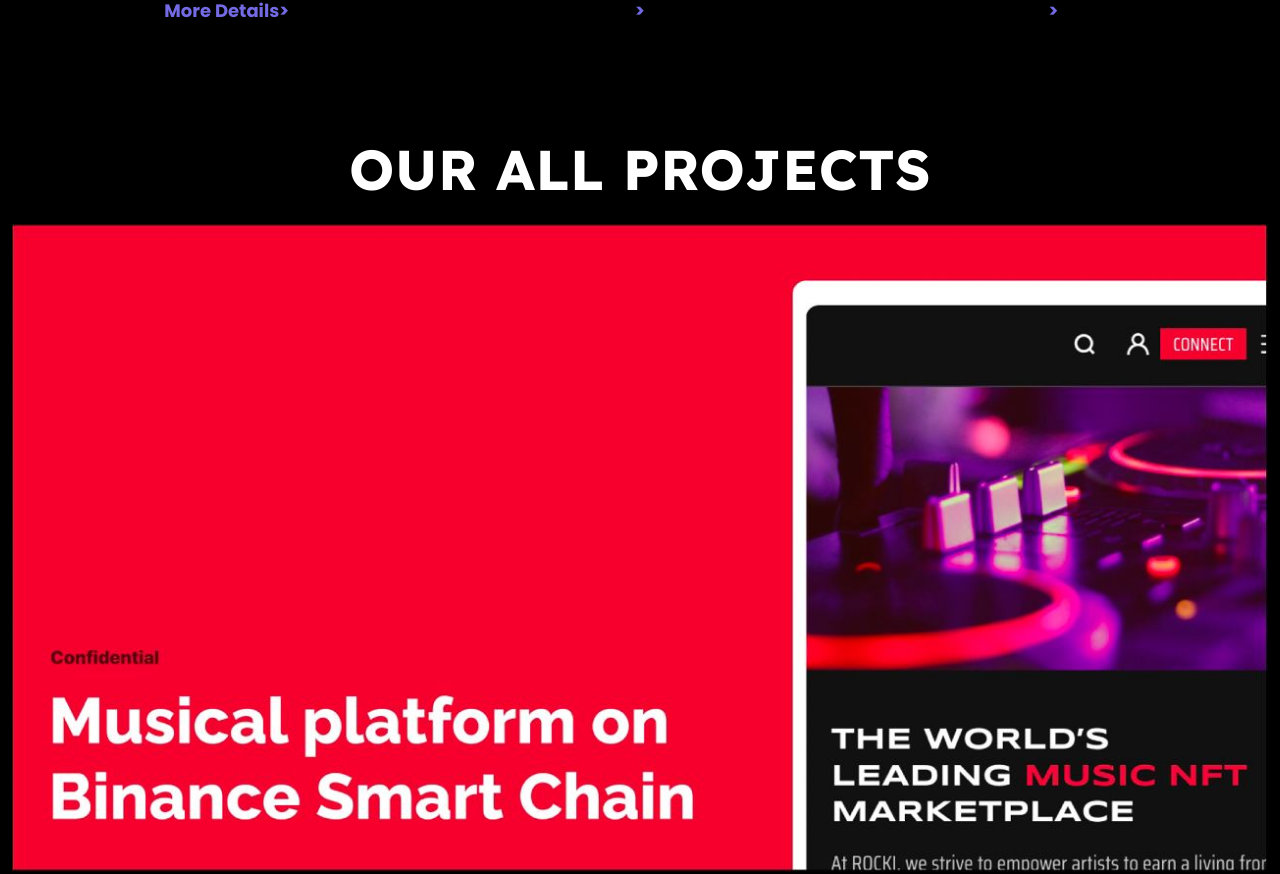
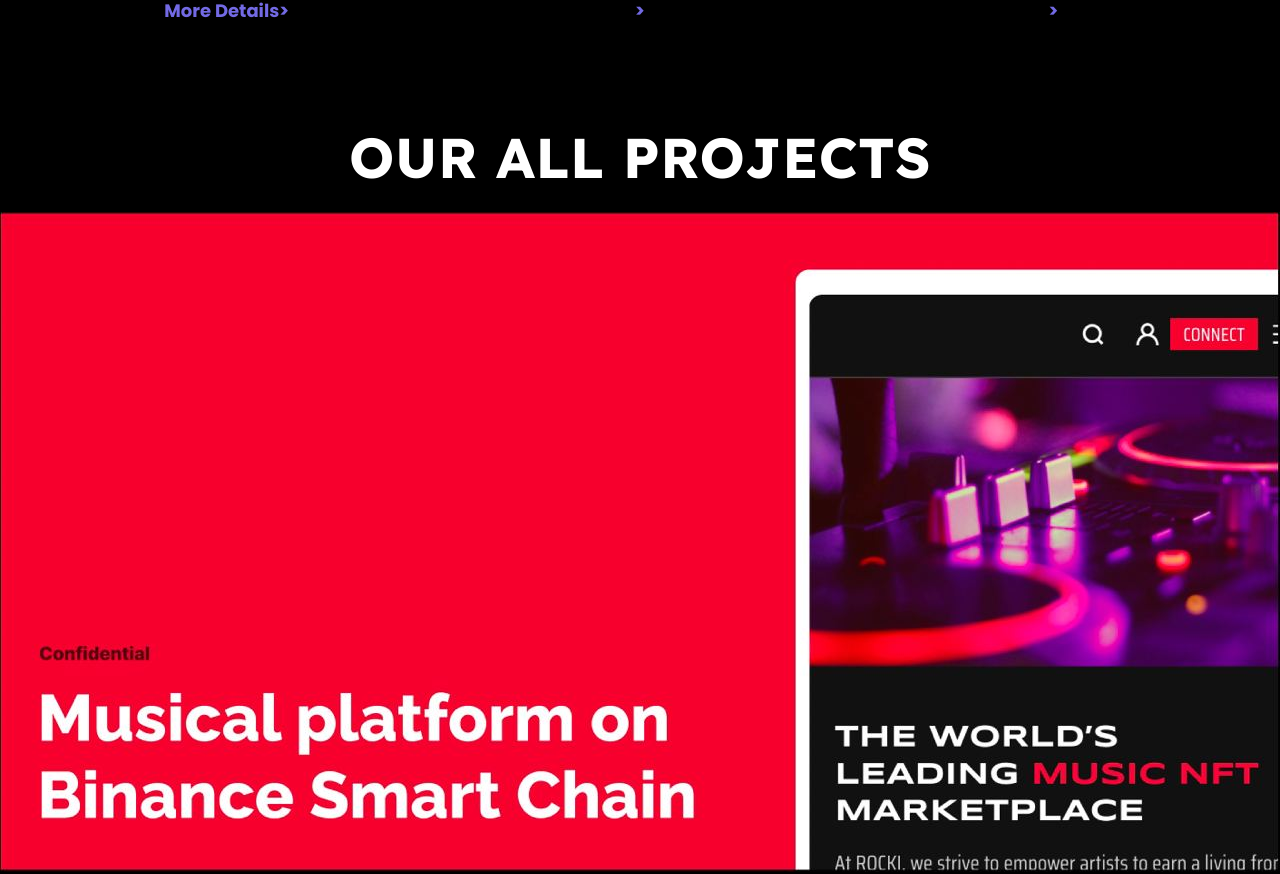
Before and after one commit to justlxurx/gexabyte, a Next.js app: page / in a window 1280 px wide. Shown: the part 1393-2267 px from the top of the page. Built offline with nearby package versions, Linux system fonts and the light colour scheme.

Commit message:
padding biug

```diff
--- a/components/custom/home-page/AllProjects.tsx
+++ b/components/custom/home-page/AllProjects.tsx
@@ -22,7 +22,7 @@
       minHeight: '100vh',
       display: 'flex',
       flexDirection: 'column',
-      padding: '0.75rem'
+      padding: {xs: '0.75rem', md: 0}
     }}>
       <Typography variant='h1' sx={{
         fontSize: {
```
